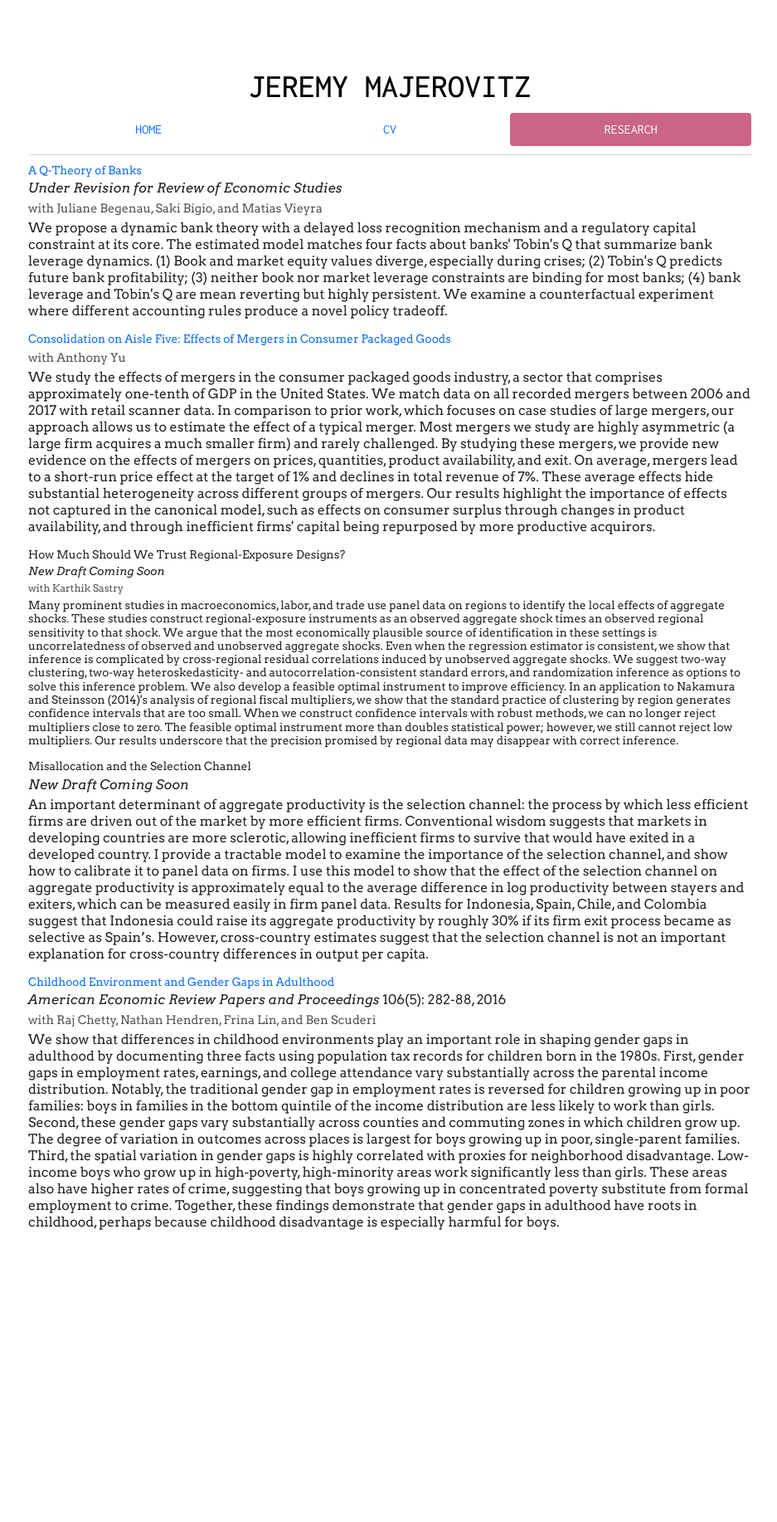
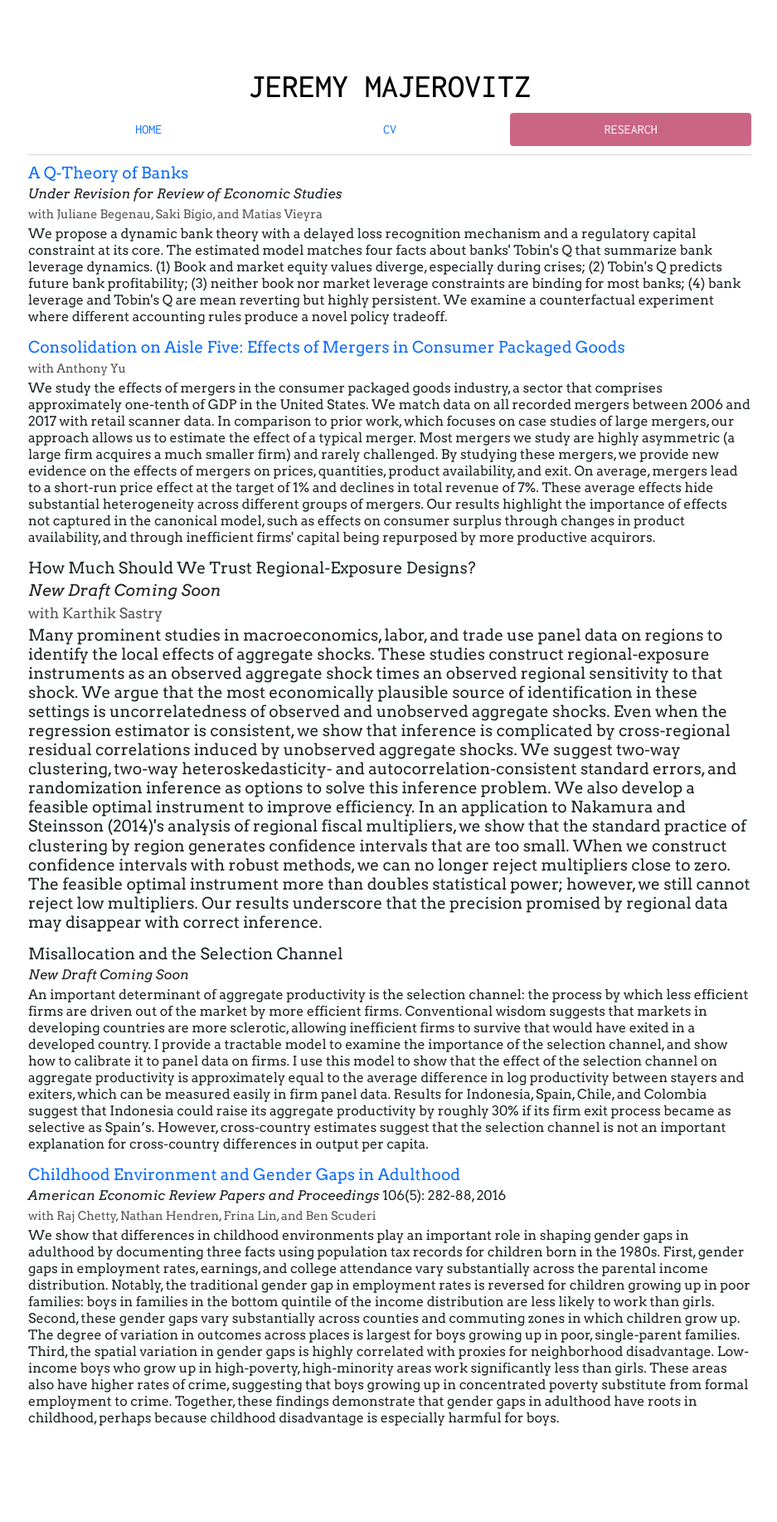
Before and after one commit to jmajic/jmajic.github.io, a Jekyll site: the page built from research/index.html, in a window 1280 px wide. Shown: the whole page at 83% size, without its empty margins (170-1107 px from the left). Built offline with Jekyll 4.4.1, drawn with Linux system fonts in a browser that asks for light colours; nearby versions of some CDN libraries; before the commit the page ends 1598 px from its top, so only the background shows below that.

Commit message:
Tweak font size of h5 headings

```diff
--- a/css/main.css
+++ b/css/main.css
@@ -62,6 +62,6 @@
 .statatitle{padding-right:3px}
 .researchpaper{line-height:20px;margin-bottom:15px}
 .researchpaper p,h5,h6{margin-bottom:4px}
-.researchpaper h5{font-size:85%}
+.researchpaper h5{font-size:120%}
 .researchabstract{font-size:14px;margin-bottom:30px}
 .abstract{margin-left:30px;font-size:95%}
```
